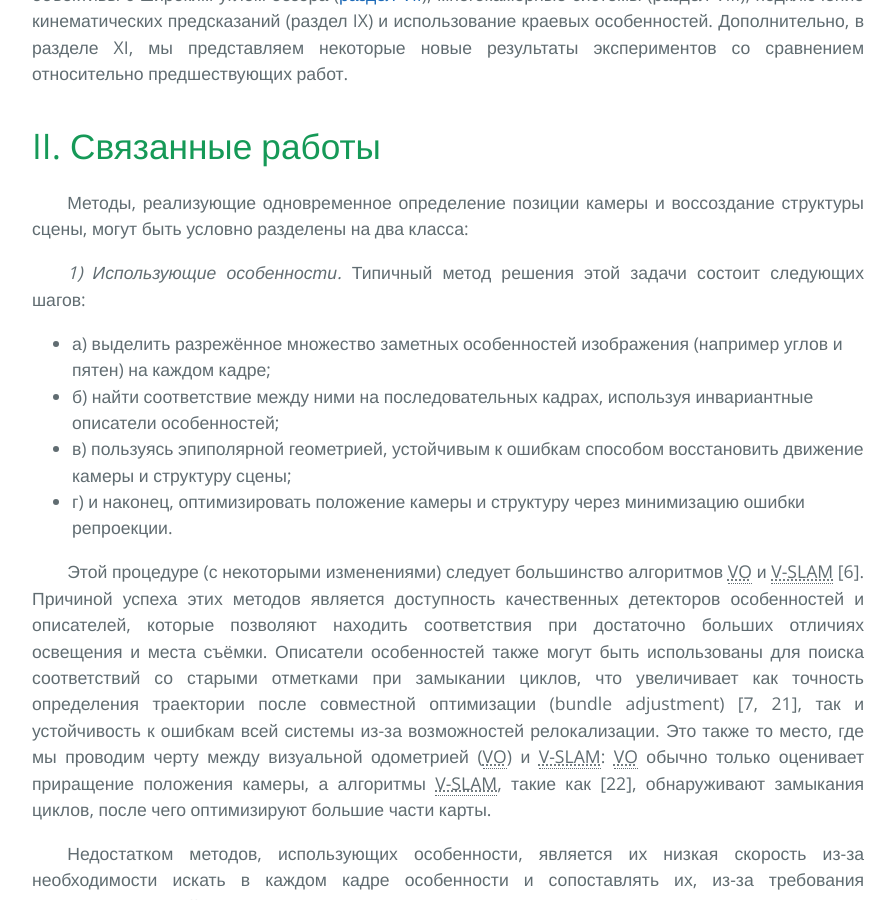
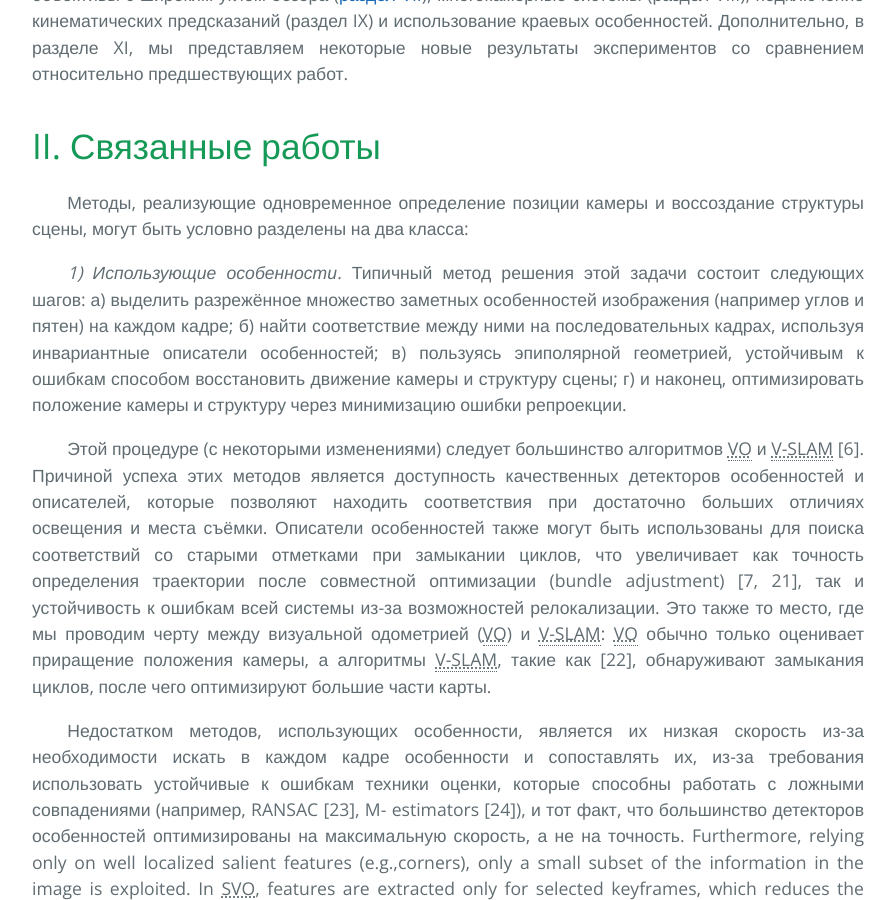
Before and after one commit to i-v-s/slam, a Jekyll site: the page built from svo2.md, in a window 1280 px wide and 900 px high, scrolled down 3259 px. Shown: the whole window, without its empty margins (192-1087 px from the left). Built offline with Jekyll 4.4.1, drawn with Linux system fonts in a browser that asks for light colours; our own code applies the rules of GitHub Pages for plain Markdown files; formulas are drawn with MathJax 3.

Commit message:
Updated svo2.md

```diff
--- a/svo2.md
+++ b/svo2.md
@@ -131,13 +131,13 @@ the UZH Forschungskredit, and the SNSF-ERC Starting Grant.
 
 *1) Использующие особенности.* Типичный метод решения этой
 задачи состоит следующих шагов:
-- а) выделить разрежённое множество заметных особенностей изображения
+  а) выделить разрежённое множество заметных особенностей изображения
 (например углов и пятен) на каждом кадре;
-- б) найти соответствие между ними на последовательных кадрах,
+  б) найти соответствие между ними на последовательных кадрах,
 используя инвариантные описатели особенностей;
-- в) пользуясь эпиполярной геометрией,
+  в) пользуясь эпиполярной геометрией,
 устойчивым к ошибкам способом восстановить движение камеры и структуру сцены;
-- г) и наконец, оптимизировать положение камеры и структуру через минимизацию
+  г) и наконец, оптимизировать положение камеры и структуру через минимизацию
 ошибки репроекции.
 
 Этой процедуре (с некоторыми изменениями) следует большинство
```
